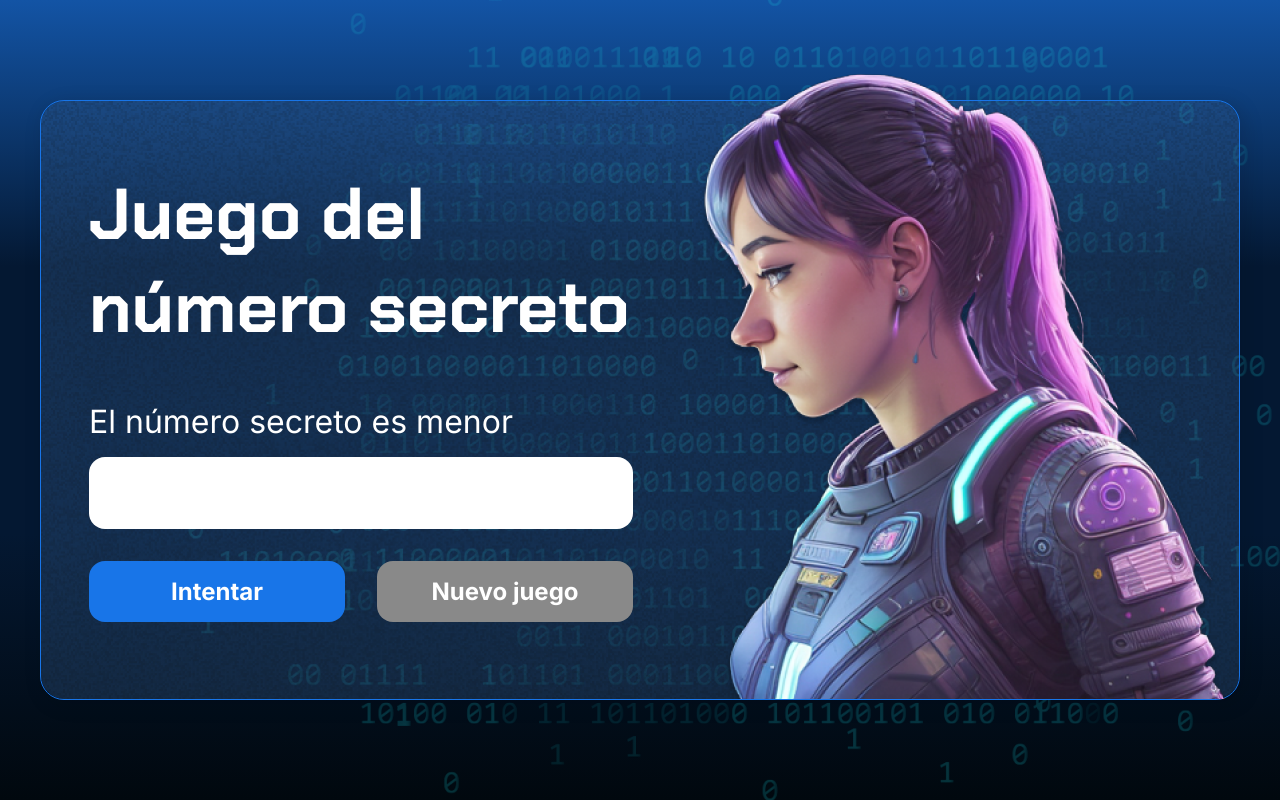
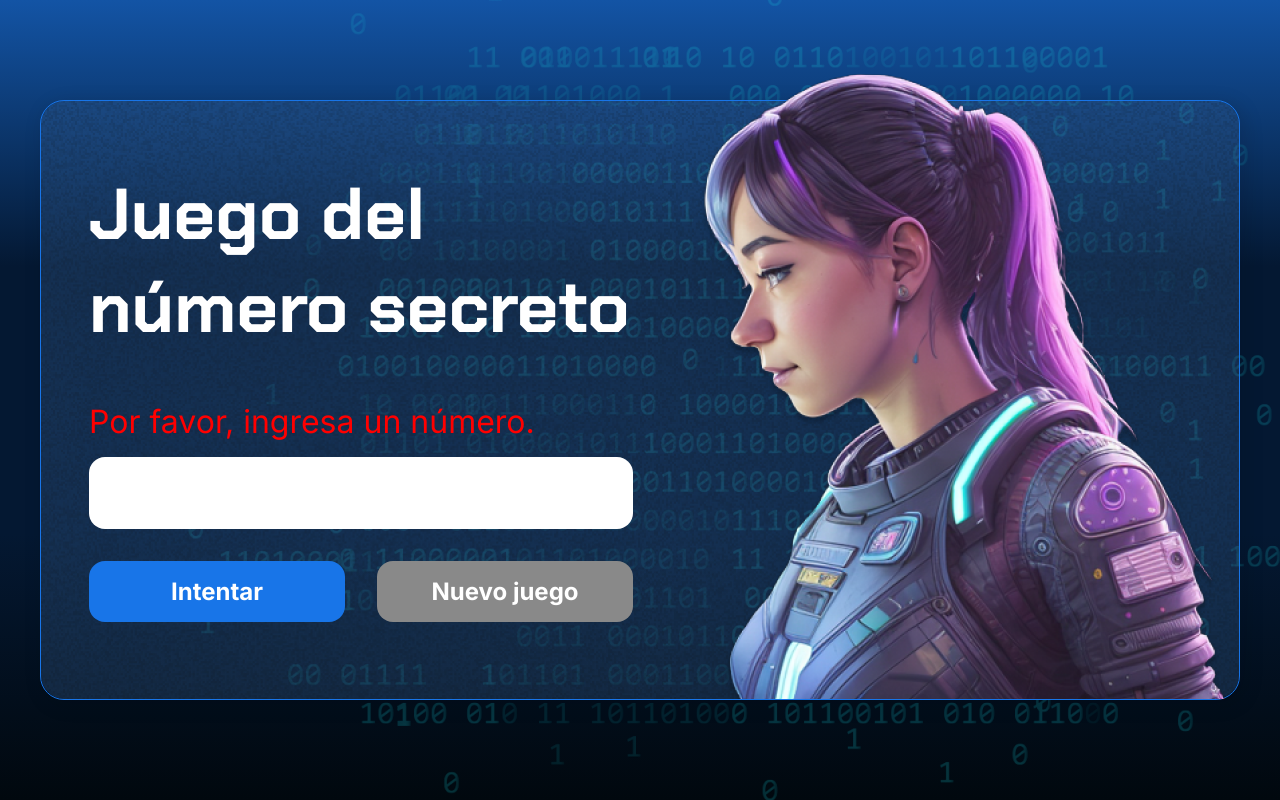
Before and after one commit to MarioStreri/Juego.secreto, a plain HTML site: page index.html in a window 1280 px wide. Both pictures are taken after a click on the button "Intentar". Drawn offline with Linux system fonts and the light colour scheme.

Commit message:
Agregada validación de rango para el número ingresado. Se implementó una validación para asegurar que el número ingresado esté dentro del rango permitido (1 a 10). Se agregó un mensaje de error en caso de que el número esté fuera de este rango o si el campo está vacío. Se ajustó la lógica para generar el número secreto de manera más eficiente. Se limpió el código y se realizaron pequeñas mejoras de estilo.

```diff
--- a/app.js
+++ b/app.js
@@ -1,4 +1,3 @@
-
 let numeroSecreto = 0;
 let intentos = 0;
 let arrNumerosSorteados = [];
@@ -12,12 +11,31 @@ function asignarTextoElementos (elemento , texto){
 
 //para darle funcionalidad al boton de intentar en el juego
 function verificarIntento(){
-    //captura lo que se escribio por el usuario
-    let numeroDeUsuario = parseInt(document.getElementById( "valorUsuario" ).value);
+     // Captura lo que se escribió por el usuario
+     let valorInput = document.getElementById("valorUsuario").value.trim(); // Elimina espacios en blanco al inicio y al final
+     // Convertir el valor a número
+     let numeroDeUsuario = parseInt(valorInput);
+     // Obtener el elemento <p> del mensaje de error
+     let mensajeError = document.querySelector('.texto__parrafo');
+     // Verificar si el número ingresado está dentro del rango permitido o si el input está vacío
+     if (valorInput === "" || numeroDeUsuario < 1 || numeroDeUsuario > numeroMaximo || isNaN(numeroDeUsuario)) {
+         // Mostrar mensaje de error correspondiente
+         if (valorInput === "") {
+             asignarTextoElementos('p.texto__parrafo', "Por favor, ingresa un número.");
+         } else {
+             asignarTextoElementos('p.texto__parrafo', `Por favor, ingresa un número dentro del rango de 1 a ${numeroMaximo}.`);
+         }
+         mensajeError.classList.add('error-message');
+         limpiarInput();
+         return;
+    }
+    // Si el número ingresado está dentro del rango, eliminar la clase de error
+    mensajeError.classList.remove('error-message');
 
     if(numeroSecreto === numeroDeUsuario){
         asignarTextoElementos('p',`Acertaste el número en ${intentos} ${intentos === 1? 'vez' : 'veces'}`)
         document.getElementById('reiniciar').removeAttribute('disabled');
+        document.getElementById('intento').setAttribute( 'disabled', 'true' );
     }else{
         if(numeroSecreto  > numeroDeUsuario){
             asignarTextoElementos('p', 'El número secreto es mayor');
@@ -48,7 +66,7 @@ function reiniciarJuego(){
     condicionesIniciales();
     //deshabilitar el boton de nuevo juego
     document.getElementById('reiniciar').setAttribute('disabled','true');
-
+    document.getElementById('intento').removeAttribute('disabled');
 }
 
 //limpia el input cuando el numero no es el correcto.
--- a/index.html
+++ b/index.html
@@ -23,7 +23,7 @@
                 </div>
                 <input type="number" id="valorUsuario" min="1" max="10" class="container__input">
                 <div class="chute container__botones">
-                    <button onclick="verificarIntento();" class="container__boton">Intentar</button>
+                    <button onclick="verificarIntento();" class="container__boton" id="intento">Intentar</button>
                     <button onclick="reiniciarJuego();" class="container__boton" id="reiniciar" disabled>Nuevo juego</button>
                 </div>
             </div>
--- a/style.css
+++ b/style.css
@@ -109,3 +109,7 @@ button {
     font-size: 32px;
     font-weight: 400;
 }
+
+.error-message {
+    color: red;
+}
```
